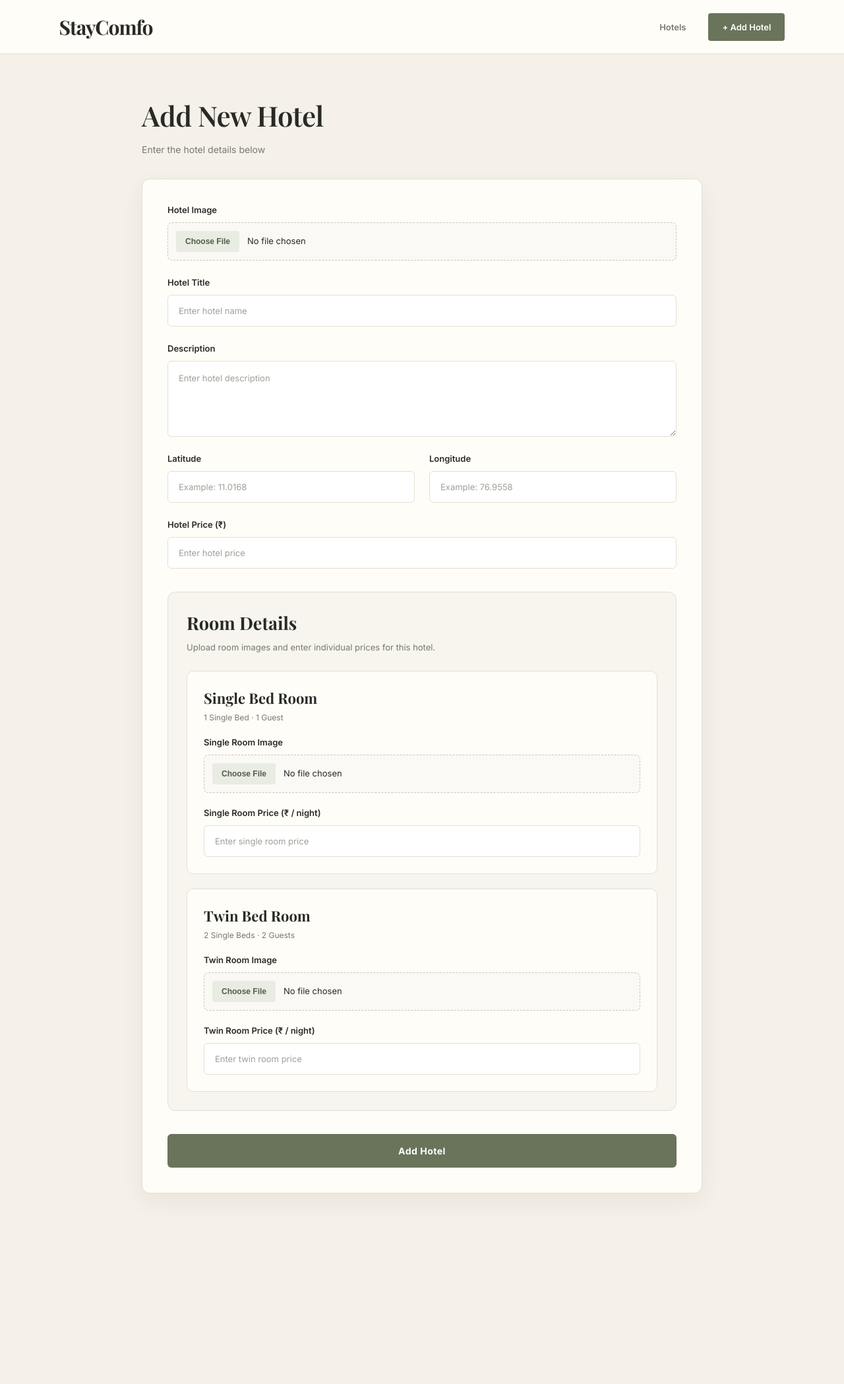
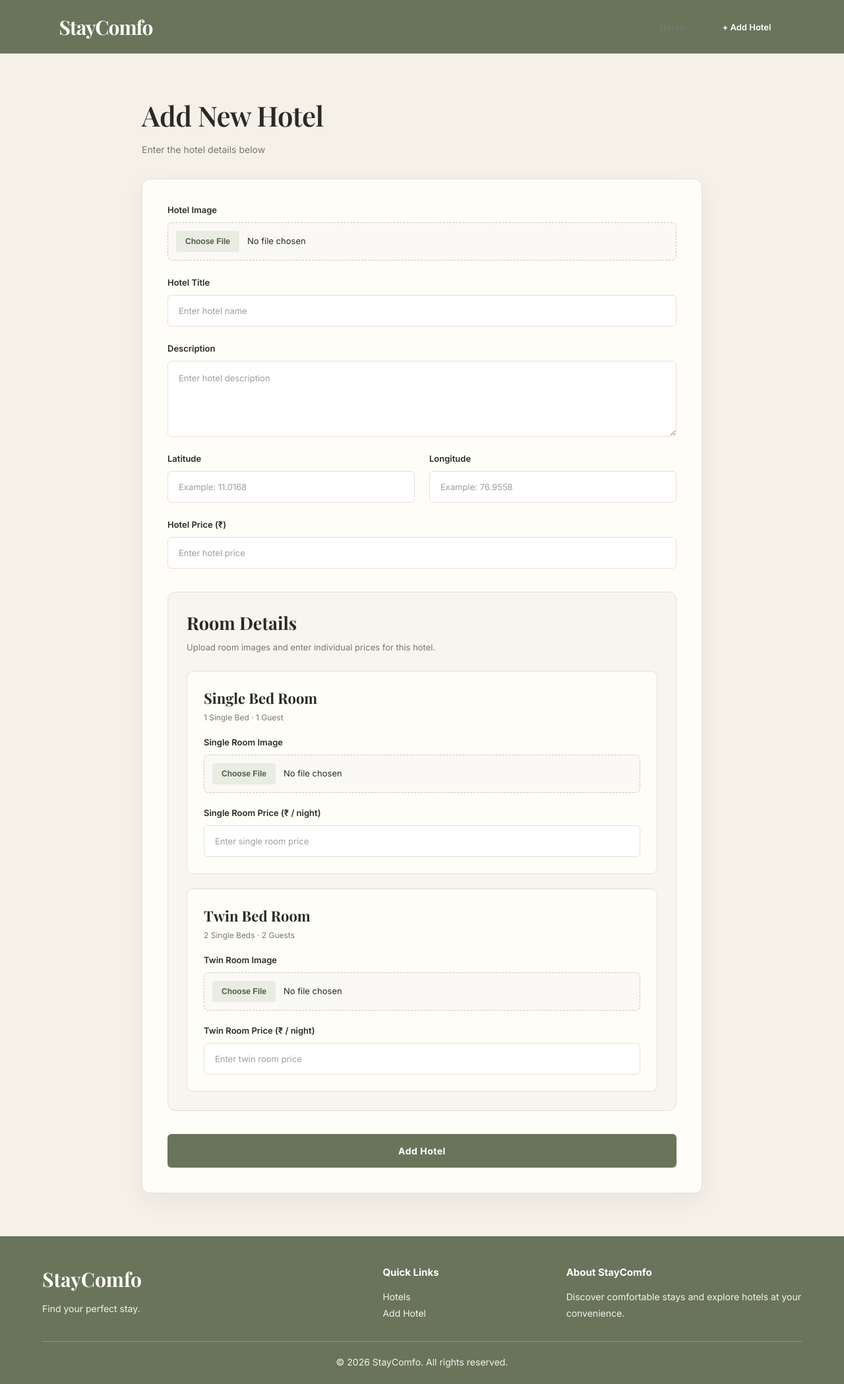
Before and after one commit to 23IT28/hotel-management-crud, a React (Vite) app: page /hotels/add in a window 1280 px wide. Shown: the whole page at 66% size. Before the commit the page ends 1874 px from the top, so only its background shows below. Built offline with nearby package versions, Linux system fonts and the light colour scheme.

Commit message:
updated StayComfo header and footer design

```diff
--- a/src/App.css
+++ b/src/App.css
@@ -5,16 +5,23 @@
 }
 
 .navbar {
+    position: fixed;
+    top: 0;
+    left: 0;
     width: 100%;
     min-height: 82px;
     padding: 16px 7%;
-  background: var(--color-surface);
+    background: var(--color-olive);
     display: flex;
     justify-content: space-between;
     align-items: center;
     border-bottom: 1px solid var(--color-border);
-  position: relative;
-  z-index: 10;
+    z-index: 900;
+    color: var(--color-surface);
+}
+
+.navbar a {
+    color: var(--color-surface);
 }
 
 .navbar-logo {
@@ -1008,3 +1015,66 @@ textarea:focus-visible {
     transition-duration: 0.01ms !important;
   }
 }
+
+
+.footer {
+  background: var(--color-olive);
+  color: #fffdf8;
+  margin-top: 60px;
+  padding: 45px 5% 20px;
+}
+
+.footer-content {
+  display: grid;
+  grid-template-columns: 2fr 1fr 1.5fr;
+  gap: 40px;
+  max-width: 1200px;
+  margin: auto;
+}
+
+.footer h2 {
+  font-family: var(--font-heading);
+  font-size: 30px;
+  margin-bottom: 12px;
+}
+
+.footer h3 {
+  font-size: 15px;
+  margin-bottom: 15px;
+}
+
+.footer p,
+.footer a {
+  font-size: 14px;
+  line-height: 1.8;
+  color: #f5f1e8;
+}
+
+.footer-links {
+  display: flex;
+  flex-direction: column;
+}
+
+.footer a {
+  text-decoration: none;
+}
+
+.footer a:hover {
+  color: #ffffff;
+  text-decoration: underline;
+}
+
+.footer-bottom {
+  max-width: 1200px;
+  margin: 30px auto 0;
+  padding-top: 18px;
+  border-top: 1px solid rgba(255, 255, 255, 0.25);
+  text-align: center;
+}
+
+@media (max-width: 650px) {
+  .footer-content {
+    grid-template-columns: 1fr;
+    gap: 25px;
+  }
+}
--- a/src/App.jsx
+++ b/src/App.jsx
@@ -4,38 +4,24 @@ import EditHotel from "./pages/EditHotel";
 import HotelDetails from "./pages/HotelDetails";
 import { BrowserRouter, Routes, Route, Navigate } from "react-router-dom";
 import HotelList from "./pages/HotelList";
+import Footer from "./components/Footer";
 
 function App() {
     return (
         <BrowserRouter>
             <Routes>
+                <Route path="/" element={<Navigate to="/hotels" replace />} />
 
-                <Route
-                    path="/"
-                    element={<Navigate to="/hotels" replace />}
-                />
+                <Route path="/hotels" element={<HotelList />} />
 
-                <Route
-                    path="/hotels"
-                    element={<HotelList />}
-                />
+                <Route path="/hotels/add" element={<AddHotel />} />
 
-                <Route
-                path="/hotels/add"
-                element={<AddHotel />}
-                />
+                <Route path="/hotels/edit/:id" element={<EditHotel />} />
 
-                <Route
-                path="/hotels/edit/:id"
-                element={<EditHotel />}
-                />
+                <Route path="/hotels/:id" element={<HotelDetails />} />
+            </Routes>
 
-                <Route
-                path="/hotels/:id"
-                element={<HotelDetails />}
-                />
-
-            </Routes>
+            <Footer />
         </BrowserRouter>
     );
 }
--- /dev/null
+++ b/src/components/Footer.jsx
@@ -0,0 +1,34 @@
+import { Link } from "react-router-dom";
+
+function Footer() {
+  return (
+    <footer className="footer">
+      <div className="footer-content">
+        <div className="footer-brand">
+          <h2>StayComfo</h2>
+          <p>Find your perfect stay.</p>
+        </div>
+
+        <div className="footer-links">
+          <h3>Quick Links</h3>
+          <a href="/hotels">Hotels</a>
+          <a href="/hotels/add">Add Hotel</a>
+        </div>
+
+        <div className="footer-info">
+          <h3>About StayComfo</h3>
+          <p>
+            Discover comfortable stays and
+            explore hotels at your convenience.
+          </p>
+        </div>
+      </div>
+
+      <div className="footer-bottom">
+        <p>© 2026 StayComfo. All rights reserved.</p>
+      </div>
+    </footer>
+  );
+}
+
+export default Footer;
--- a/src/index.css
+++ b/src/index.css
@@ -1,3 +1,4 @@
+
 @import url('https://fonts.googleapis.com/css2?family=Inter:wght@400;500;600;700;800&family=Playfair+Display:wght@500;600;700&display=swap');
 
 * {
@@ -35,6 +36,7 @@ body {
     font-family: var(--font-body);
     color: var(--color-charcoal);
     -webkit-font-smoothing: antialiased;
+    padding-top: 82px;
 }
 
 #root {
```
Lines whose indentation alone changed are shown as unchanged.
